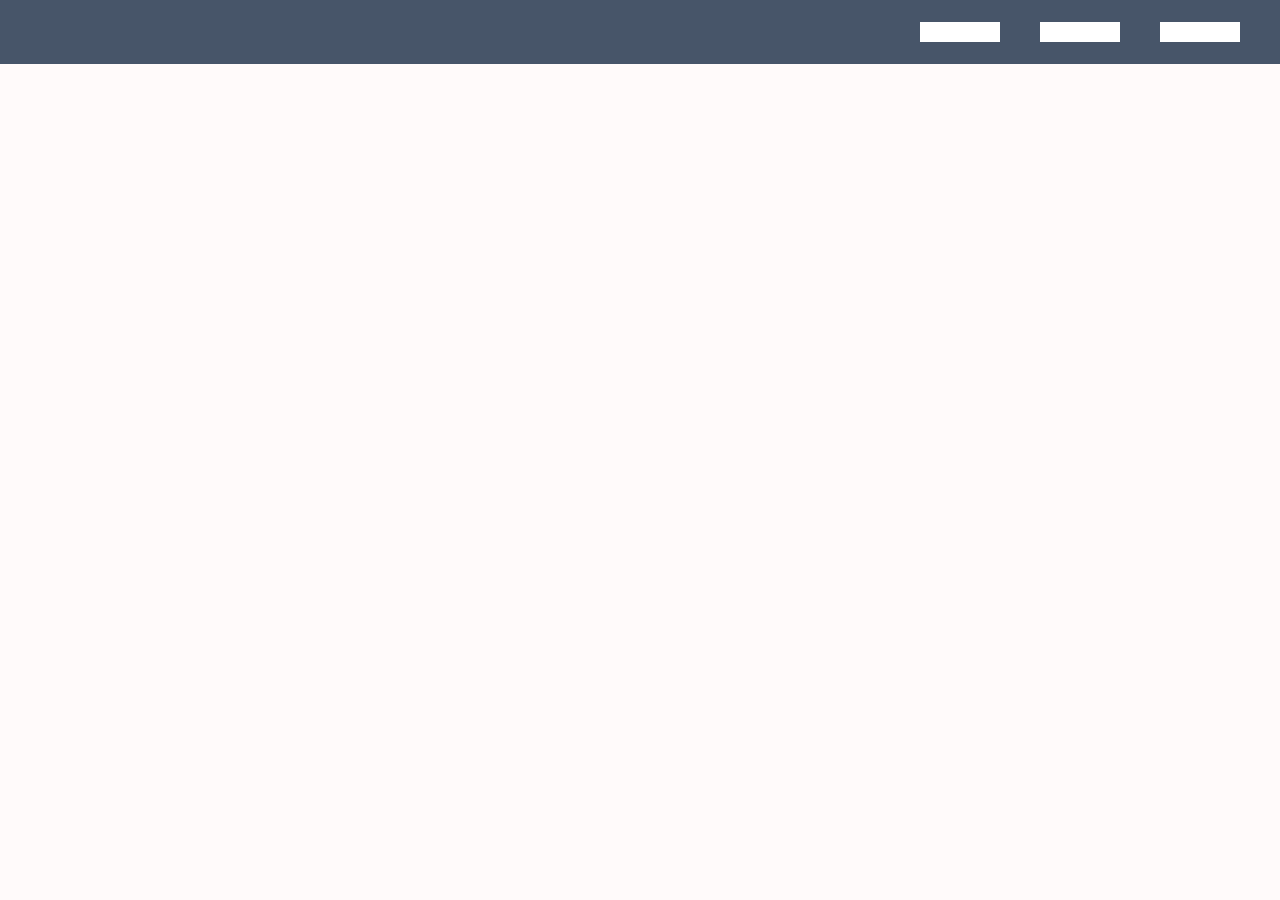
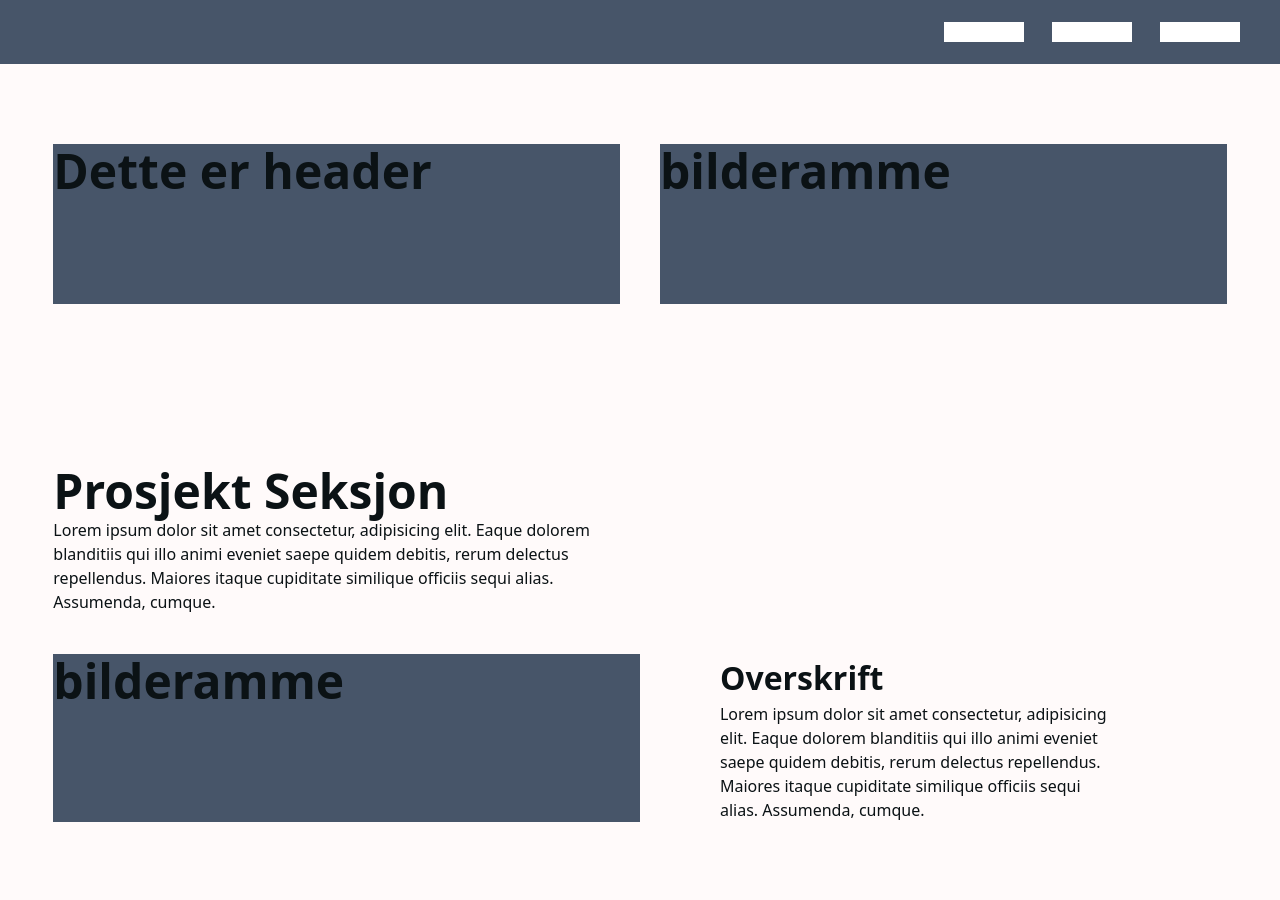
Before and after one commit to AndyKodehode/Portfolio2024, a Next.js app: page / in a window 1280 px wide. Shown: the top 900 px of the page. Before the commit the page ends 800 px from the top, so only its background shows below. Built offline with nearby package versions, Linux system fonts and the light colour scheme.

Commit message:
fremside skjermstørrelser

```diff
--- a/components/home/bidragKort.jsx
+++ b/components/home/bidragKort.jsx
@@ -0,0 +1,12 @@
+
+
+export function BidragsKort(){
+
+    return(
+        <div className="w-60 lg:w-80 h-40 bg-slate-600">
+            <p>
+               Lorem ipsum dolor sit amet consectetur, adipisicing elit.
+            </p>
+        </div>
+    )
+}
--- a/components/home/projectsSection.jsx
+++ b/components/home/projectsSection.jsx
@@ -0,0 +1,24 @@
+
+
+
+export function ProjectSection(){
+    return(
+        <div className="w-11/12 sm:w-full flex flex-col lg:flex-row lg:gap-20 gap-5">
+           <div className="block w-11/12 md:w-full lg:w-3/6 bg-slate-600">
+             <h1>bilderamme</h1>
+           </div>
+
+           <div className="flex flex-col w-full lg:w-2/6">
+           <h2>Overskrift</h2>
+            <p className="w-11/12 md:w-full">
+               Lorem ipsum dolor sit amet consectetur, adipisicing elit.
+               Eaque dolorem blanditiis qui illo animi eveniet saepe quidem debitis, rerum delectus repellendus.
+               Maiores itaque cupiditate similique officiis sequi alias. Assumenda, cumque.
+            </p>
+
+           </div>
+
+        </div>
+
+    )
+}
--- a/components/navigation/navbar.jsx
+++ b/components/navigation/navbar.jsx
@@ -5,7 +5,7 @@ export function NavBar(){
 
     return(
         <div className="w-screen h-16 bg-slate-600 flex flex-row items-center justify-end md:pr-7 lg:pr-10 pr-4" >
-          <div className="md:flex flex-row gap-10 hidden" >
+          <div className="md:flex flex-row gap-7 hidden" >
               <div className="w-20 h-5 bg-white ">
 
               </div>
--- a/src/app/page.js
+++ b/src/app/page.js
@@ -1,11 +1,84 @@
 import Image from "next/image";
 import { NavBar } from "../../components/navigation/navbar";
+import { ProjectSection } from "../../components/home/projectsSection";
+import { BidragsKort } from "../../components/home/bidragKort";
 import "./globals.css";
 
 export default function Home() {
   return (
-    <main className="flex flex-col items-left min-h-screen p-0 w-screen" >
-      <NavBar/>
+    <main className="flex flex-col gap-20 items-center min-h-screen p-0 w-screen pb-20" >
+          <NavBar/>
+
+
+          <div className="flex flex-col w-screen sm:w-11/12 gap-40">
+
+            <div className="flex flex-row w-full h-40 gap-10">
+              <div className="w-full bg-slate-600">
+              <h1>Dette er header</h1>
+              </div>
+
+              <div className="hidden sm:flex flex-col w-full bg-slate-600">
+                <h1>bilderamme</h1>
+              </div>
+
+            </div>
+
+            <div className="flex flex-col gap-10">
+
+                  <div className="flex-col justify-left gap-5 w-3/6 pl-6 sm:pl-0">
+                        <div >
+                          <h1>Prosjekt Seksjon</h1>
+                        </div>
+
+                        <div>
+                          <p>
+                          Lorem ipsum dolor sit amet consectetur, adipisicing elit.
+                          Eaque dolorem blanditiis qui illo animi eveniet saepe quidem debitis, rerum delectus repellendus.
+                          Maiores itaque cupiditate similique officiis sequi alias. Assumenda, cumque.
+                          </p>
+                        </div>
+                  </div>
+
+                  <div className="w-full flex flex-col items-center gap-20">
+
+                    <ProjectSection/>
+                    <ProjectSection/>
+                    <ProjectSection/>
+
+                  </div>
+
+
+
+            </div>
+
+
+            <div className="flex flex-col justify-center gap-10">
+                <div className="flex flex-col items-center w-full">
+                  <h1>Hva kan jeg bidra med?</h1>
+                  <p> Lorem ipsum dolor sit amet consectetur, adipisicing elit.</p>
+                </div>
+                <div className="flex flex-wrap gap-20 justify-center">
+                  <BidragsKort/>
+                  <BidragsKort/>
+                  <BidragsKort/>
+                  <BidragsKort/>
+                  <BidragsKort/>
+                </div>
+            </div>
+
+            <div className="w-screen md:w-full flex flex-col gap-10">
+               <h1 className="text-center">Min reise</h1>
+                  <div className="sm:w-full w-screen flex flex-col lg:flex-row gap-10">
+                      <div className="w-screen sm:w-full lg:w-4/6 bg-slate-600">
+                        <h1>Bilde</h1>
+                      </div>
+                      <div>
+                          <p> Lorem ipsum dolor sit amet consectetur, adipisicing elit.</p>
+                      </div>
+                  </div>
+            </div>
+
+      </div>
 
     </main>
   );
```
